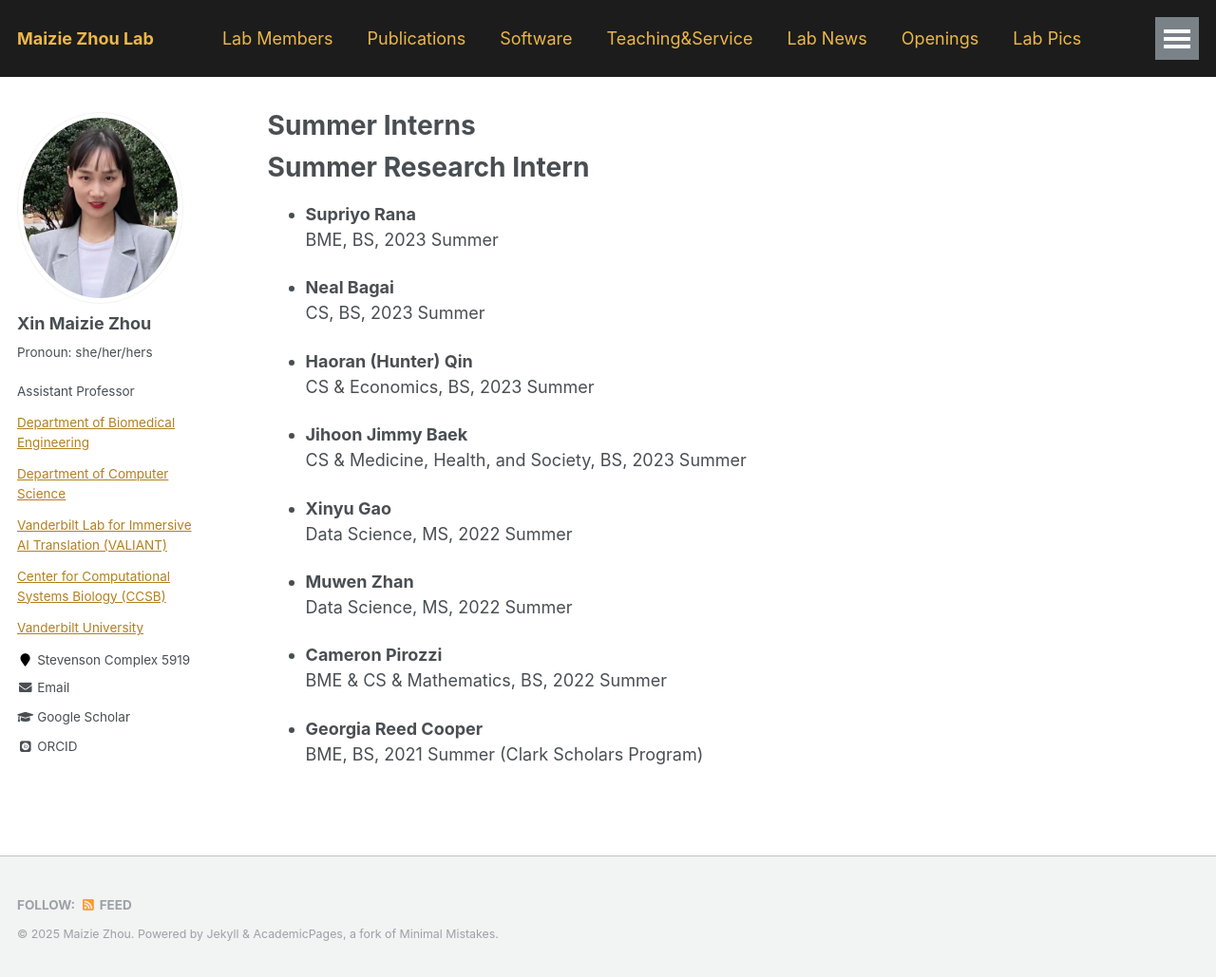
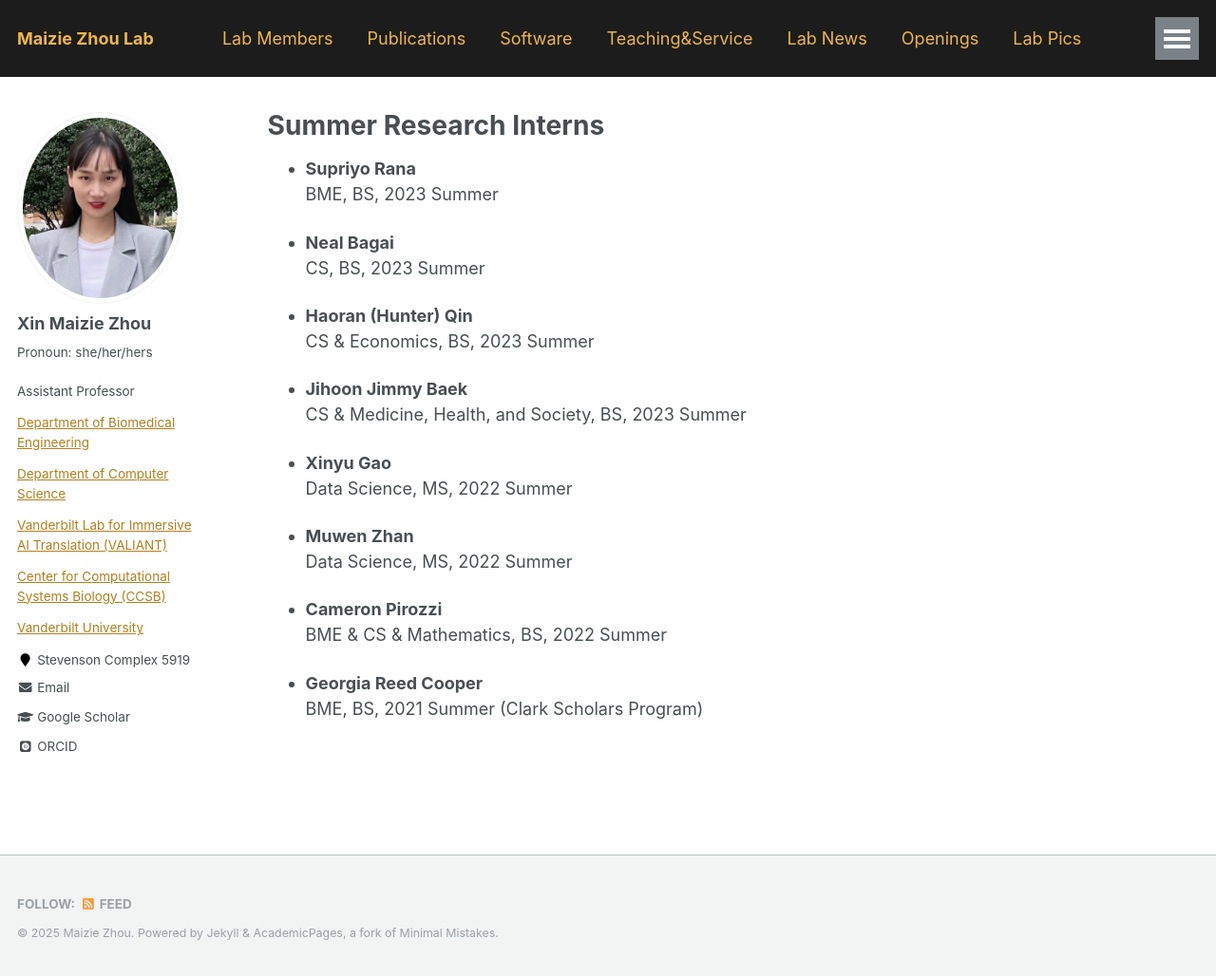
Before and after one commit to maiziezhoulab/Maiziezhoulab.github.io, a Jekyll site: the page built from _pages/SummerIntern.md, in a window 1280 px wide and 1029 px high. Shown: the whole window at 95% size. Built offline with Jekyll 4.4.1, drawn with Linux system fonts in a browser that asks for light colours; some web fonts are replaced.

Commit message:
Update SummerIntern.md

```diff
--- a/_pages/SummerIntern.md
+++ b/_pages/SummerIntern.md
@@ -1,12 +1,10 @@
 ---
 layout: archive
-title: "Summer Interns"
+title: "Summer Research Interns"
 permalink: /SummerIntern/
 author_profile: true
 ---
 
-
-# Summer Research Intern
 
 - **Supriyo Rana**
   BME, BS, 2023 Summer
```
